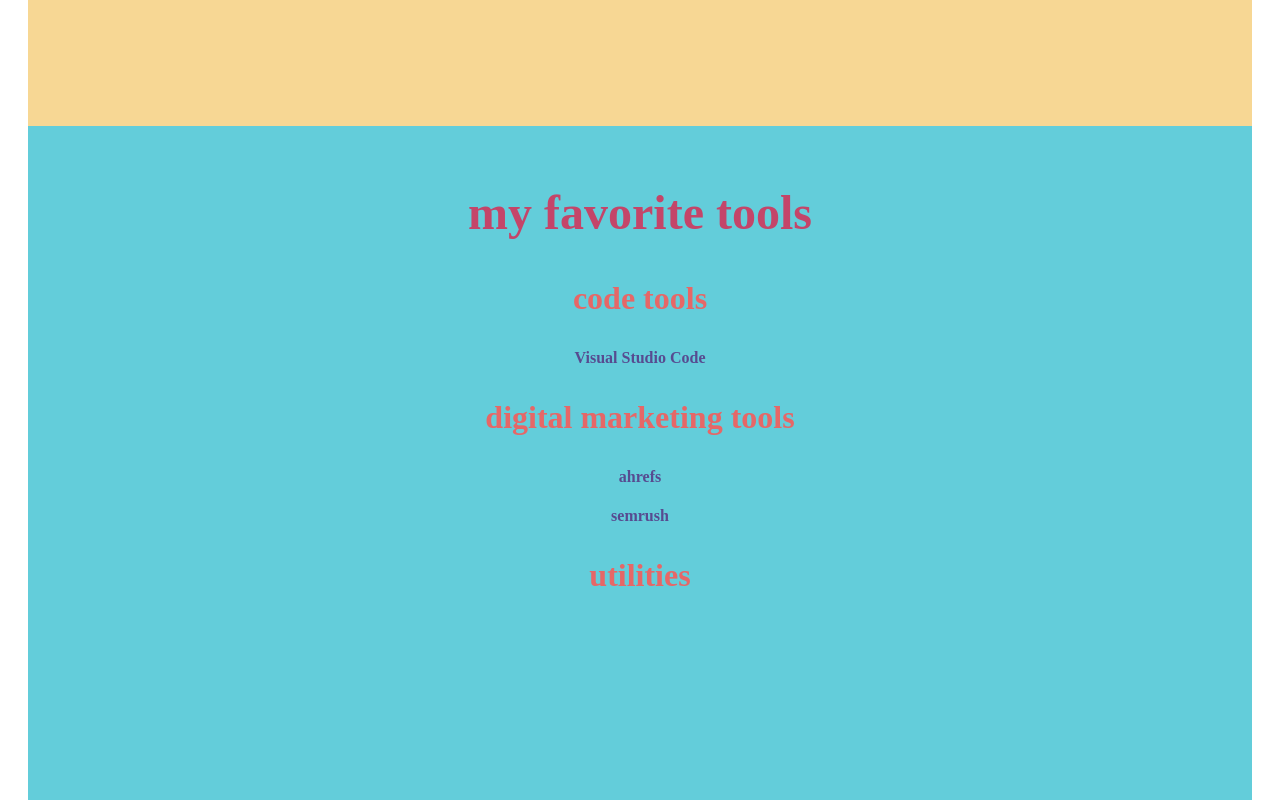
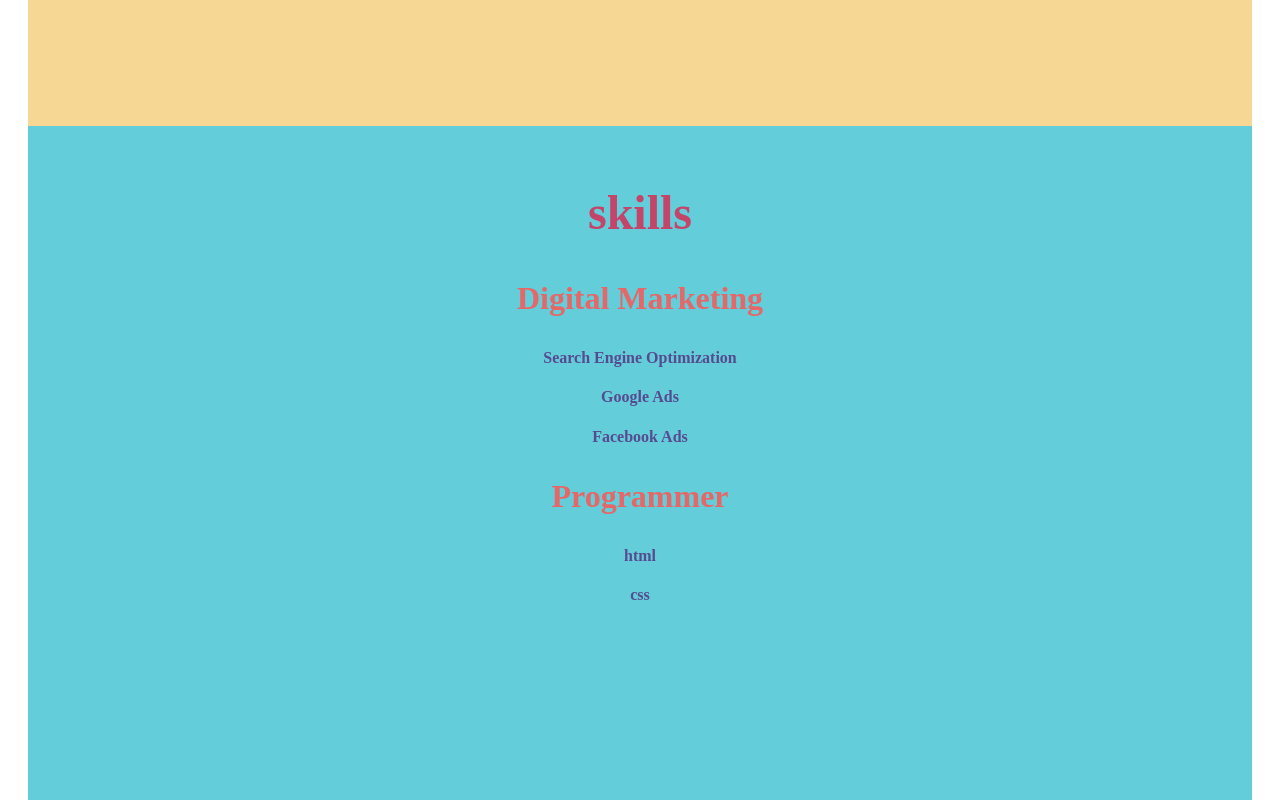
Before and after one commit to triwijayanto/triwijayanto.github.io, a plain HTML site: page index.html in a window 1280 px wide. Shown: the part 1100-1900 px from the top of the page. Drawn offline with Linux system fonts and the light colour scheme.

Commit message:
paling baru

```diff
--- a/index.html
+++ b/index.html
@@ -7,6 +7,7 @@
       <body>
         <nav>
             <a href="#aboutMe">about me</a>
+            <a href="#skills">my skills</a>
             <a href="#myFavoriteTools">my favorite tools</a>
             <a href="#wantToLearn">want to learn</a>
         </nav>
@@ -15,11 +16,17 @@
             <img src="https://avatars1.githubusercontent.com/u/4162252?s=400&u=2a216a8e776e6b6068f42bce013baf0bb2b8152d&v=4">
             <p>lifelong learner</p>
         </div>
+        <a name="aboutMe"></a>
         <div class="aboutMe">
-        <a name="aboutMe"></a>
+
             <h2>about me</h2>
 
             <p>Love learning new skills</p>
+        </div>
+
+        <a name="skills"></a>
+        <div class="skills">
+
             <h2>skills</h2>
                 <h3>Digital Marketing</h3>
                     <h4>Search Engine Optimization</h4>
@@ -30,8 +37,9 @@
                     <h4>css</h4>
         </div>
 
+        <a name="myFavoriteTools"></a>
         <div class="myFavoriteTools">
-        <a name="myFavoriteTools"></a>
+
         <h2>my favorite tools</h2>
 
             <h3>code tools</h3>
@@ -42,12 +50,13 @@
             <h3>utilities</h3>
         </div>
 
+        <a name="wantToLearn"></a>
         <div class="wantToLearn">
-        <a name="wantToLearn"></a>
+
         <h2>want to learn</h2>
             <h3>all about full stack developer</h3>
             <h3>pwa</h3>
             <h3>amp</h3>
-
+        </div>
       </body>
     </html>
--- a/styles.css
+++ b/styles.css
@@ -43,10 +43,15 @@ h4 {
     background-color: #f7d794;
  }
 
-.myFavoriteTools {
+ .skills {
     height: 100%;
     padding: 20px;
-    background-color:#63cdda;
+    background-color: #63cdda;
+ }
+ .myFavoriteTools {
+    height: 100%;
+    padding: 20px;
+    background-color: #f7d794 ;
  }
 
  .wantToLearn {
```
